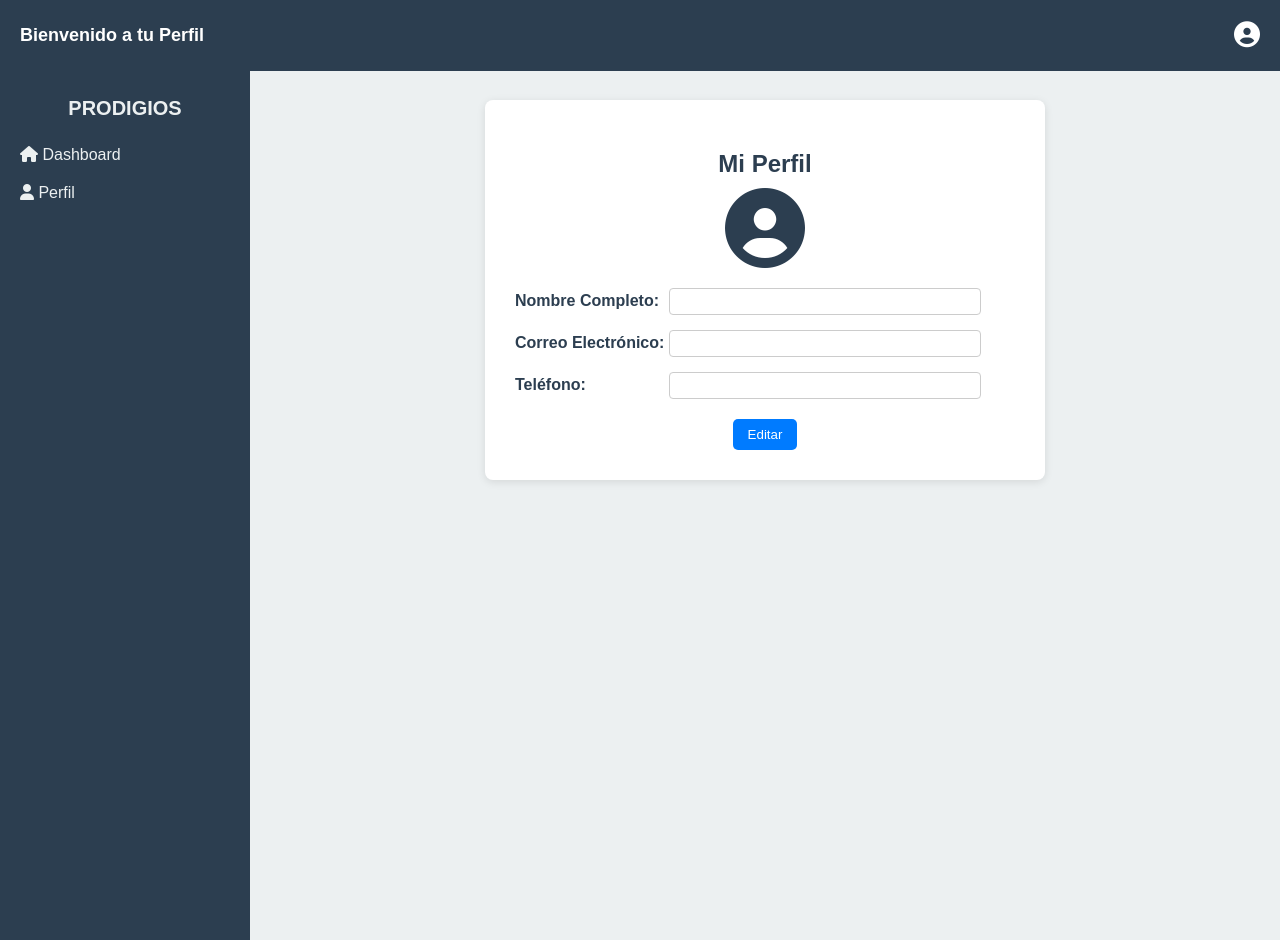
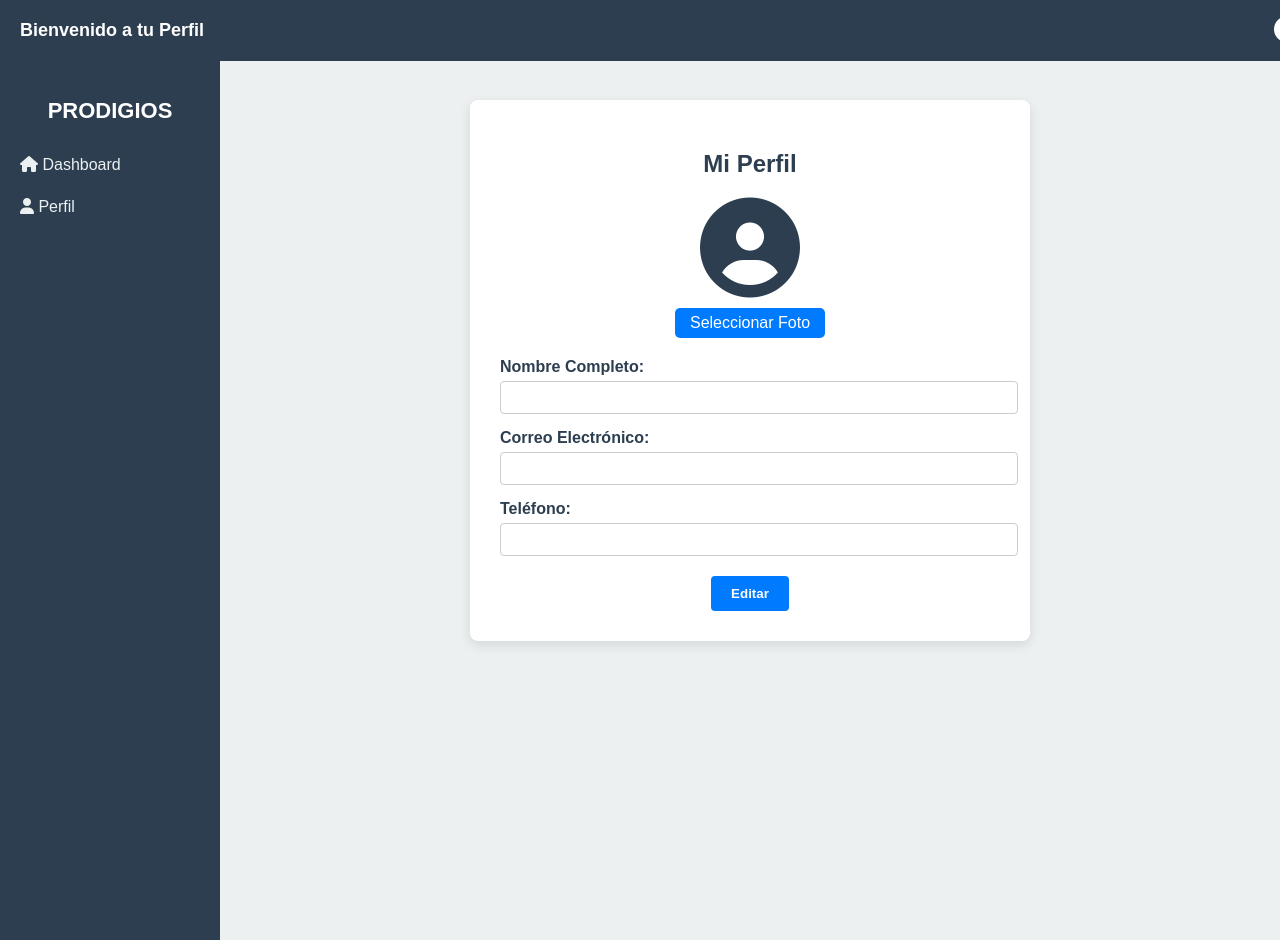
Before and after one commit to lroquehu/ING.-DE-SOFTWARE-I-PROYECTO, a PHP site: page /perfil.php in a window 1280 px wide. Run offline with PHP 8.4, Linux system fonts and the light colour scheme; data that the repository does not hold is empty.

Commit message:
Vista perfil

```diff
--- a/PAGINA WEB/perfil.css
+++ b/PAGINA WEB/perfil.css
@@ -1,9 +1,11 @@
+/* Reset básico */
 body {
     margin: 0;
     font-family: Arial, sans-serif;
     background-color: #ecf0f1;
 }
 
+/* Barra de navegación superior */
 .navbar {
     position: fixed;
     top: 0;
@@ -11,7 +13,7 @@ body {
     width: 100%;
     background-color: #2c3e50;
     color: white;
-    padding: 20px;
+    padding: 15px 20px;
     font-size: 18px;
     font-weight: bold;
     z-index: 1000;
@@ -21,8 +23,6 @@ body {
 }
 
 .profile-icon {
-    margin-left: auto;
-    margin-right: 40px;
     font-size: 26px;
 }
 
@@ -31,12 +31,13 @@ body {
     text-decoration: none;
 }
 
+/* Barra lateral */
 .sidebar {
     position: fixed;
     top: 60px;
     left: 0;
-    width: 250px;
-    height: 100%;
+    width: 220px;
+    height: calc(100% - 60px);
     background-color: #2c3e50;
     color: white;
     padding-top: 20px;
@@ -44,8 +45,8 @@ body {
 
 .sidebar h2 {
     text-align: center;
-    font-size: 20px;
-    color: #ecf0f1;
+    font-size: 22px;
+    margin-bottom: 20px;
 }
 
 .sidebar .menu {
@@ -54,54 +55,55 @@ body {
 }
 
 .sidebar .menu li a {
+    display: block;
+    padding: 12px 20px;
     color: #ecf0f1;
     text-decoration: none;
-    display: block;
-    padding: 10px 20px;
+    transition: background 0.3s;
 }
 
 .sidebar .menu li a:hover {
     background-color: #2980b9;
 }
 
+/* Contenido principal */
 .main-content {
-    margin-left: 250px;
+    margin-left: 220px;
     margin-top: 80px;
     padding: 20px;
 }
 
+/* Tarjeta de perfil */
 .profile-card {
-    background-color: #fff;
+    background: #fff;
+    border-radius: 8px;
     padding: 30px;
-    border-radius: 8px;
-    box-shadow: 0 2px 8px rgba(0, 0, 0, 0.1);
     max-width: 500px;
     margin: auto;
+    box-shadow: 0 4px 12px rgba(0,0,0,0.1);
 }
 
 .profile-card h2 {
+    text-align: center;
+    margin-bottom: 20px;
     color: #2c3e50;
-    margin-bottom: 10px;
-    text-align: center;
 }
 
 .profile-avatar {
     text-align: center;
     margin-bottom: 20px;
-    position: relative;
 }
 
 #avatarPreview {
-    width: 100px;
-    height: 100px;
+    width: 120px;
+    height: 120px;
     border-radius: 50%;
     object-fit: cover;
     display: none;
-    margin: 0 auto 10px;
 }
 
 .default-icon {
-    font-size: 80px;
+    font-size: 100px;
     color: #2c3e50;
 }
 
@@ -110,49 +112,58 @@ body {
 }
 
 .custom-label {
+    display: inline-block;
     background-color: #007bff;
     color: white;
-    padding: 6px 12px;
+    padding: 6px 15px;
     border-radius: 5px;
     cursor: pointer;
-    font-size: 14px;
-    display: none;
+    margin-top: 10px;
 }
 
+/* Información del perfil */
 .profile-info {
     margin-bottom: 15px;
 }
 
 .profile-info label {
-    display: inline-block;
-    width: 150px;
+    display: block;
     font-weight: bold;
     color: #2c3e50;
+    margin-bottom: 5px;
 }
 
 .profile-info input {
-    padding: 5px;
-    width: 60%;
+    width: 100%;
+    padding: 8px;
     border: 1px solid #ccc;
     border-radius: 4px;
 }
 
+/* Botones */
 .buttons {
     text-align: center;
     margin-top: 20px;
 }
 
 .buttons button {
-    padding: 8px 15px;
+    padding: 10px 20px;
     border: none;
-    border-radius: 5px;
+    margin: 0 5px;
+    border-radius: 4px;
     cursor: pointer;
-    margin: 0 5px;
+    font-weight: bold;
 }
 
 .edit-btn {
     background-color: #007bff;
     color: white;
+}
+
+.save-btn {
+    background-color: #28a745;
+    color: white;
+    display: none;
 }
 
 .cancel-btn {
@@ -161,8 +172,7 @@ body {
     display: none;
 }
 
-.save-btn {
-    background-color: #28a745;
-    color: white;
-    display: none;
+/* Efectos hover */
+.buttons button:hover {
+    opacity: 0.9;
 }
```
